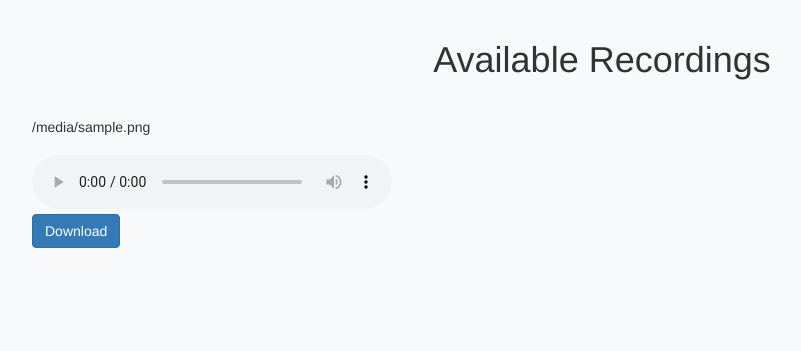
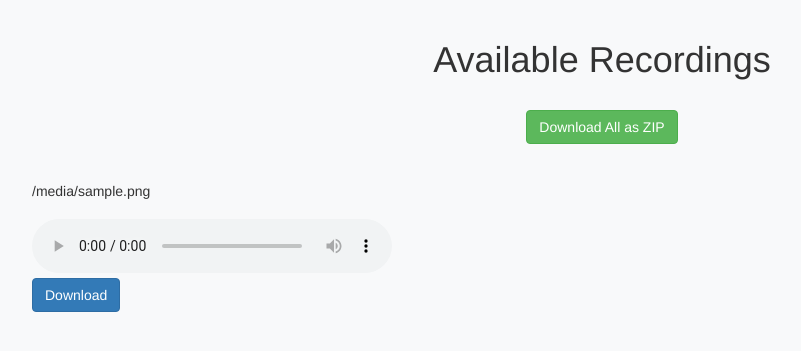
Before and after one commit to nickpourazima/rotary-phone-audio-guestbook, a Flask app: template webserver/templates/index.html in a window 1280 px wide. Shown: the top 351 px of the page, without its empty margins (38-839 px from the left). Run offline with Flask 3, Linux system fonts and the light colour scheme; the template is opened without the code that fills it: most values are stand-ins (such as "Sample title", 1, 10 or a date in 2020); some libraries are stand-ins or nearby versions.

Commit message:
add zip download

```diff
--- a/webserver/server.py
+++ b/webserver/server.py
@@ -2,8 +2,10 @@ import os
 import sys
 import logging
 from pathlib import Path
-from flask import Flask, render_template, send_from_directory, request, redirect, url_for, flash
+from flask import Flask, render_template, send_from_directory, request, send_file, redirect, url_for, flash
 from ruamel.yaml import YAML
+import zipfile
+import io
 
 logging.basicConfig(level=logging.INFO)
 logger = logging.getLogger(__name__)
@@ -131,5 +133,22 @@ def edit_config():
 def serve_recording(filename):
     return send_from_directory(config['recordings_path'], filename)
 
+
+@app.route('/download-all')
+def download_all():
+    # Erstelle ein Byte-Stream für die ZIP-Datei
+    memory_file = io.BytesIO()
+    with zipfile.ZipFile(memory_file, 'w') as zf:
+        for filename in os.listdir(recordings_path):
+            if filename.endswith('.wav'):
+                # Füge jede Datei zum ZIP-Archiv hinzu
+                file_path = os.path.join(recordings_path, filename)
+                zf.write(file_path, arcname=filename)  # arcname = nur der Dateiname in der ZIP
+    memory_file.seek(0)
+
+    # Sende die ZIP-Datei an den Benutzer
+    return send_file(memory_file, mimetype='application/zip', as_attachment=True, download_name='recordings.zip')
+
+
 if __name__ == '__main__':
     app.run()  # Runs at port 8000 w/ Gunicorn
--- a/webserver/templates/index.html
+++ b/webserver/templates/index.html
@@ -26,12 +26,22 @@
             width: 100%;
             margin-top: 10px;
         }
+
+        .download-all-btn {
+            margin-bottom: 30px;
+        }
     </style>
 </head>
 
 <body>
     <div class="container">
         <h1>Available Recordings</h1>
+
+        <!-- Button zum Herunterladen aller Dateien als ZIP -->
+        <div class="text-center download-all-btn">
+            <a href="{{ url_for('download_all') }}" class="btn btn-success">Download All as ZIP</a>
+        </div>
+
         <div class="row">
             {% for file in files %}
             <div class="col-md-4">
```
Also changed, not shown: requirements.txt (line endings or trailing spaces).
